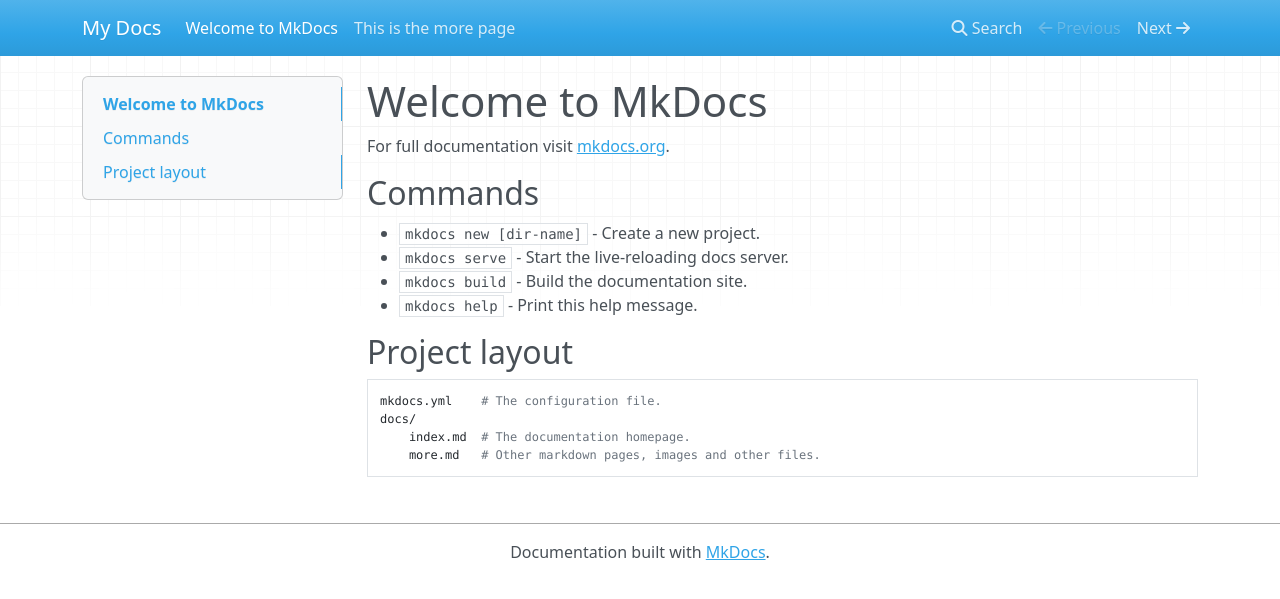
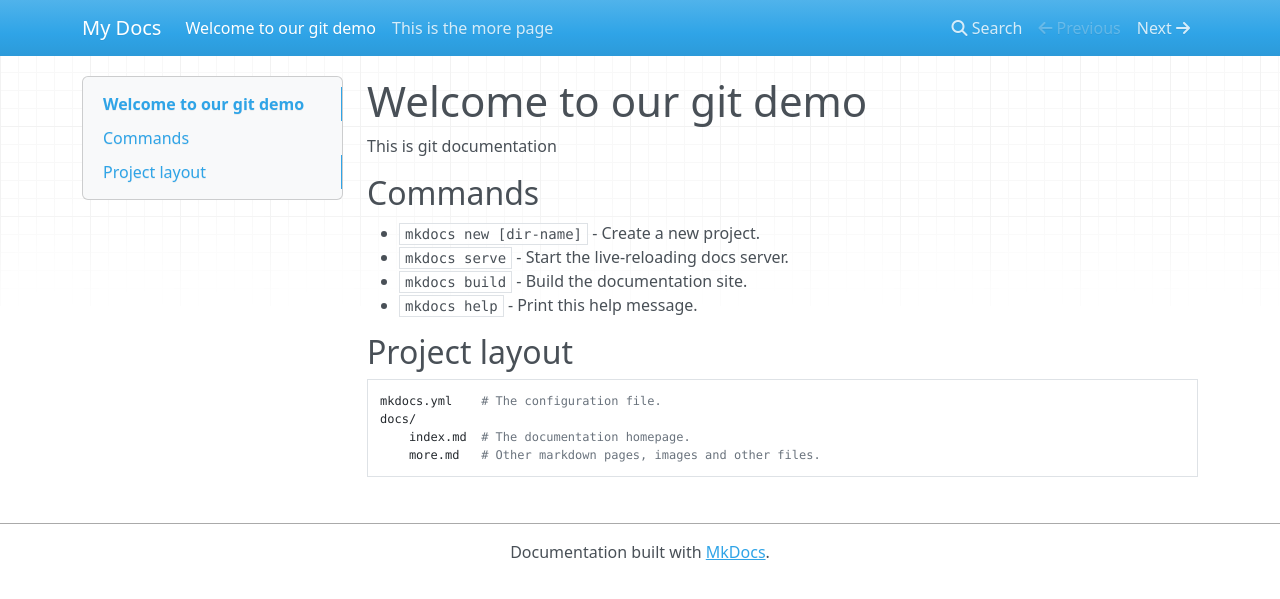
Before and after one commit to calicoquito/demodocs, an MkDocs documentation site: the page built from docs/index.md, in a window 1280 px wide. Shown: the top 599 px of the page. Built offline with MkDocs 1.6.1, drawn with Linux system fonts in a browser that asks for light colours; nearby versions of some CDN libraries.

Commit message:
changed index file

```diff
--- a/docs/index.md
+++ b/docs/index.md
@@ -1,6 +1,6 @@
-# Welcome to MkDocs
+# Welcome to our git demo
 
-For full documentation visit [mkdocs.org](https://mkdocs.org).
+This is git documentation
 
 ## Commands
 
```
